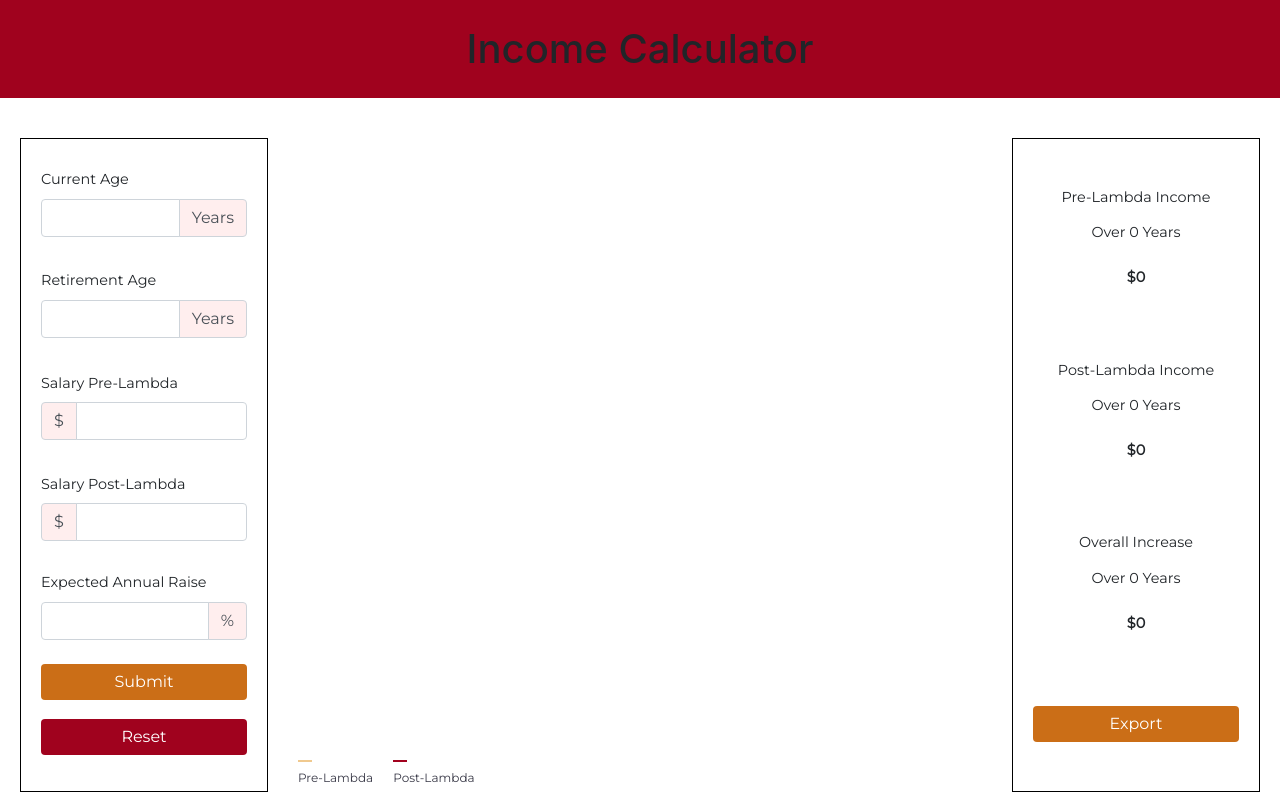
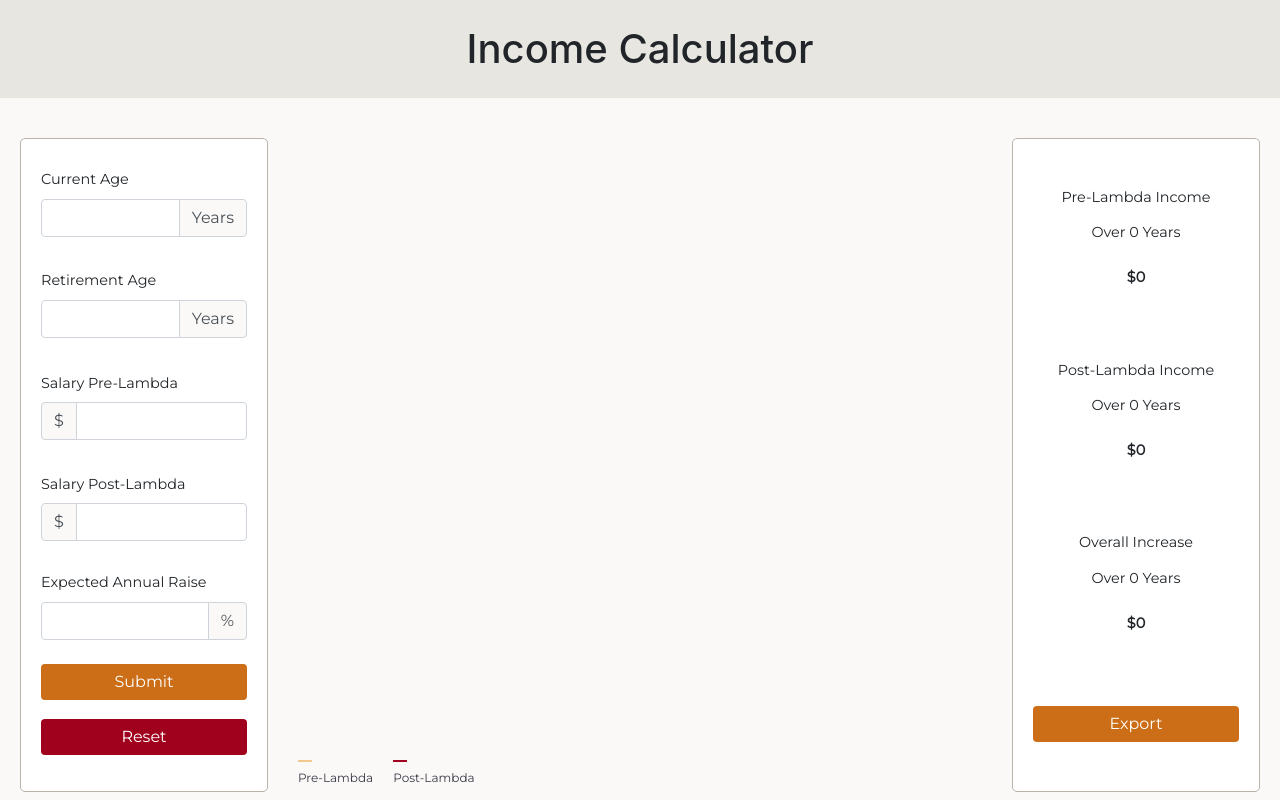
Before and after one commit to LambdaWinter19Hackathon-Calculator/Hackathon_Income_Calculator, a React (Create React App) app: page / in a window 1280 px wide. Shown: the top 800 px of the page. Built offline with nearby package versions, Linux system fonts and the light colour scheme.

Commit message:
Change App, Header, Footer bg color, change border colors

```diff
--- a/src/App.js
+++ b/src/App.js
@@ -26,6 +26,7 @@ class App extends Component {
 //CSS ------------------------------------------------------------------------------------------------------------------------------------------------------------------
 
 const ContentContainer = styled.div`
+background: #FAF9F7;
   display: flex;
   max-width: 2000px;
   padding: 40px 20px;
--- a/src/components/DataOutput.js
+++ b/src/components/DataOutput.js
@@ -66,11 +66,13 @@ const mapStateToProps = state => {
 //CSS ------------------------------------------------------------------------------------------------------------------------------------------------------------------
 
 const OutputContainer = styled.div`
+background: #FFFFFF;
   display: flex;
   flex-direction: column;
   width: 20%;
   padding: 20px;
-  border: 1px solid black;
+  border: 1px solid #B8B2A7;
+  border-radius: 5px;
   justify-content: space-around;
 
   @media (max-width: 1024px) {
--- a/src/components/Footer.js
+++ b/src/components/Footer.js
@@ -29,12 +29,14 @@ const Footer = () => {
 
 
 const Wrapper = styled.div`
+background: #FAF9F7;
 display: flex;
 flex-direction: column;
 padding-top: 20px;
 font-family: 'Montserrat', 'Helvetica', sans-serif;
 `
 const About = styled.div`
+
 text-align: center;
 padding-bottom: 30px;
 width: 50%;
@@ -56,7 +58,7 @@ h2 {
 
 const Credits = styled.div`
 text-align: center;
-background-color: lightgray;
+background-color: #E8E6E1;
 font-size: 0.8rem;
 
 h4 {
--- a/src/components/Header.js
+++ b/src/components/Header.js
@@ -12,7 +12,7 @@ const Header = () => {
 //CSS ------------------------------------------------------------------------------------------------------------------------------------------------------------------
 const Title = styled.div`
 text-align: center;
-background: #A0021E;
+background-color: #E8E6E1;
 padding: 25px;
 
 h1 {
--- a/src/components/IncomeForm.js
+++ b/src/components/IncomeForm.js
@@ -179,10 +179,12 @@ class IncomeForm extends Component {
 //CSS ------------------------------------------------------------------------------------------------------------------------------------------------------------------
 
 const FormContainer = styled.div`
+background: #FFFFFF;
   display: flex;
   width: 20%;
   padding: 20px;
-  border: 1px solid black;
+  border: 1px solid #B8B2A7;
+  border-radius: 5px;
 
   @media (max-width: 1024px) {
     width: 100%;
@@ -233,7 +235,7 @@ const FormContainer = styled.div`
     }
 
     .input-group-text {
-      background: #FFEEEE;
+      background: #FAF9F7;
     }
 
     button {
```
